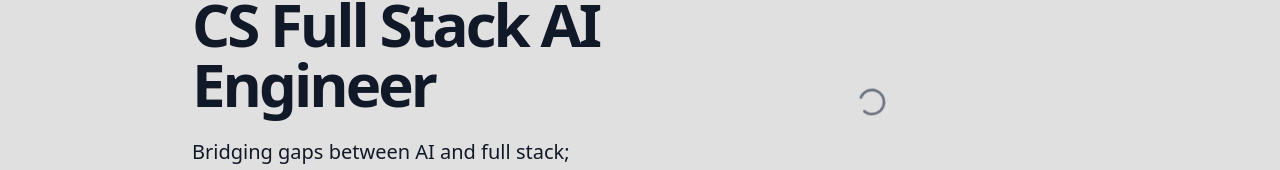
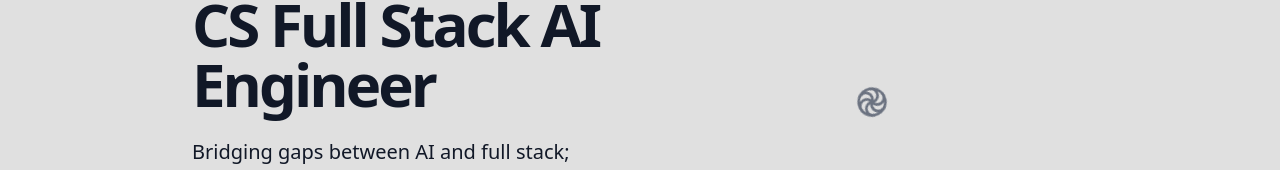
Before and after one commit to devJerb/dev-client, a React (Vite) app: page / in a window 1280 px wide. Shown: the part 378-548 px from the top of the page. Built offline with nearby package versions, Linux system fonts and the light colour scheme.

Commit message:
feat: change loader icon

```diff
--- a/src/components/ui/Video.tsx
+++ b/src/components/ui/Video.tsx
@@ -1,7 +1,7 @@
 "use client";
 
 import { useState, useRef } from "react";
-import { Loader2 } from "lucide-react";
+import { LoaderPinwheel } from "lucide-react";
 
 export default function Video({ videoSrc = "" }) {
   const [isLoading, setIsLoading] = useState(true);
@@ -19,7 +19,7 @@ export default function Video({ videoSrc = "" }) {
       <div className="container">
         {isLoading && (
           <div className="absolute inset-0 flex items-center justify-center">
-            <Loader2 className="w-8 h-8 text-gray-500 animate-spin" />
+            <LoaderPinwheel className="w-8 h-8 text-gray-500 animate-spin" />
           </div>
         )}
         <video
```
